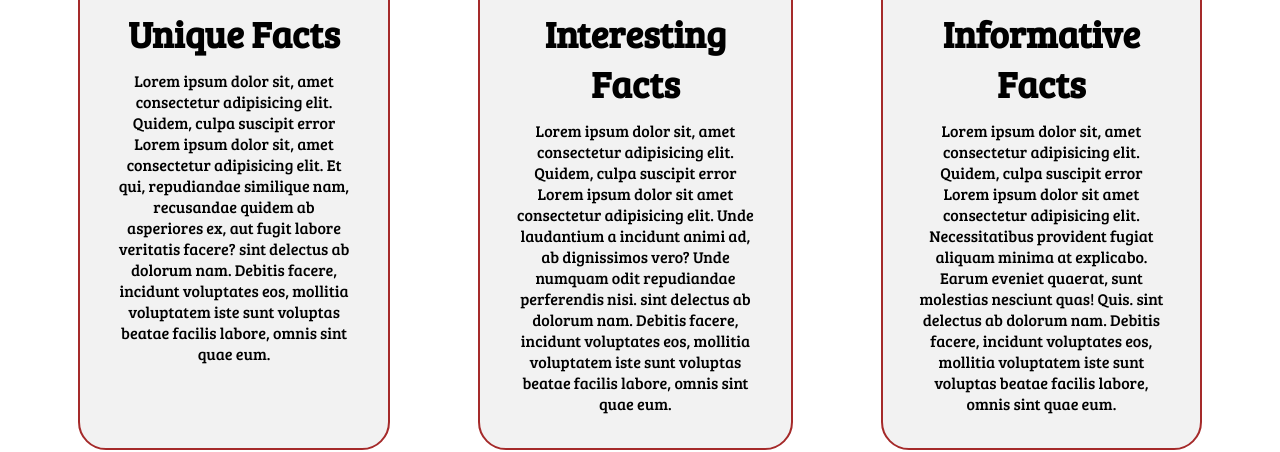
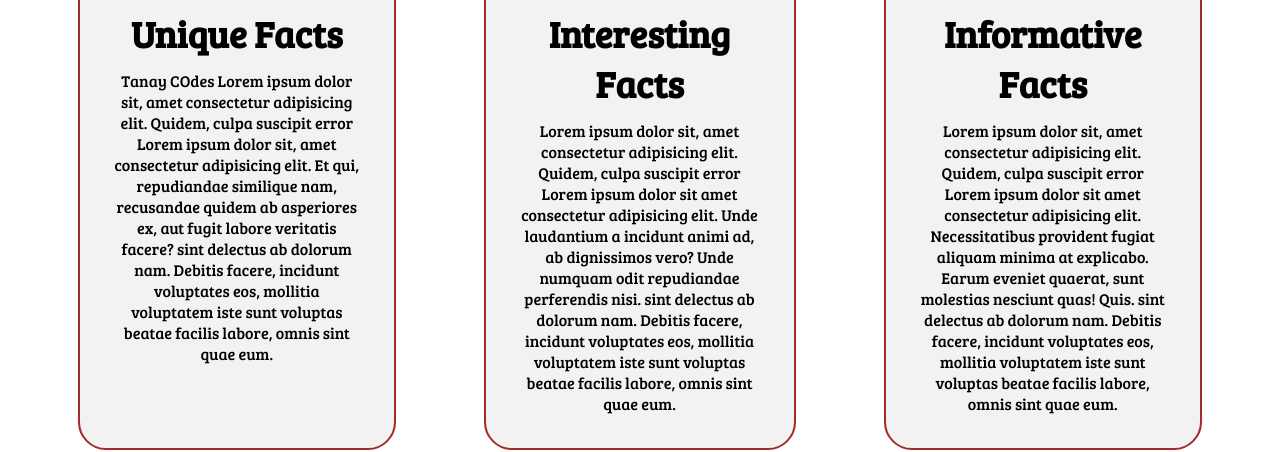
Before and after one commit to tanay002/Responsive-Website-UnsuneFacsts, a plain HTML site: page index.html in a window 1280 px wide. Shown: the part 987-1439 px from the top of the page. Drawn offline with Linux system fonts and the light colour scheme; a web font is replaced by a local one.

Commit message:
code refactor

```diff
--- a/index.html
+++ b/index.html
@@ -37,7 +37,7 @@
             <div class="box">
                 <img src="img/1.png" alt="">
                 <h2 class="h-secondary center">Unique Facts</h2>
-                <p class="center">Lorem ipsum dolor sit, amet consectetur adipisicing elit. Quidem, culpa suscipit error
+                <p class="center">Tanay COdes Lorem ipsum dolor sit, amet consectetur adipisicing elit. Quidem, culpa suscipit error
                     Lorem ipsum dolor sit, amet consectetur adipisicing elit. Et qui, repudiandae similique nam, recusandae quidem ab asperiores ex, aut fugit labore veritatis facere?
                     sint delectus ab dolorum nam. Debitis facere, incidunt voluptates eos, mollitia voluptatem iste sunt
                     voluptas beatae facilis labore, omnis sint quae eum.</p>
```
